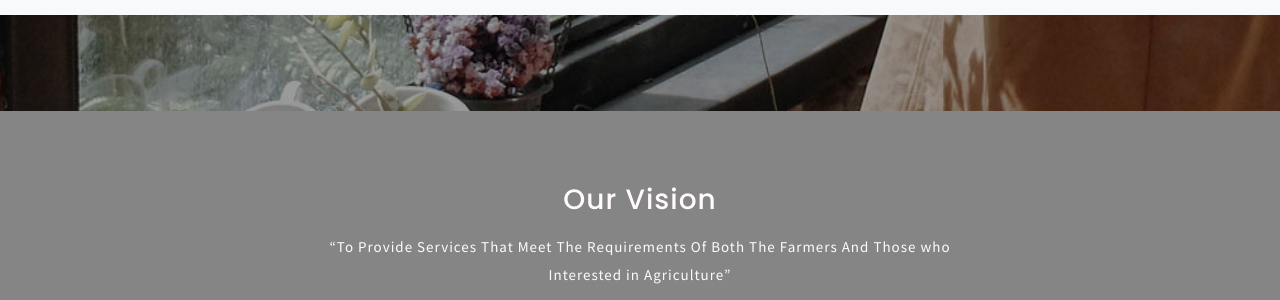
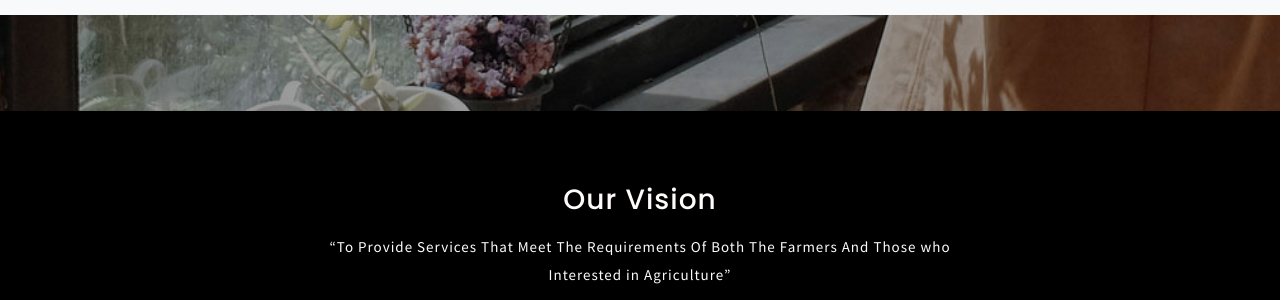
Before and after one commit to infobhan-systems/hadiqatkhadra, a plain HTML site: page index.html in a window 1280 px wide. Shown: the part 6910-7210 px from the top of the page. Drawn offline with nearby package versions, Linux system fonts and the light colour scheme.

Commit message:
Content and style changes

```diff
--- a/css/style.css
+++ b/css/style.css
@@ -1306,7 +1306,7 @@ footer {
 footer::before{
     content: "";
     position: absolute;
-    background: url(../images/footer.jpg) no-repeat bottom;
+    background: #000 ; /*url(../images/footer.jpg) no-repeat bottom; */
     top: 0;
     right: 0;
     bottom: 0;
@@ -1317,7 +1317,7 @@ footer::before{
     -moz-background-size: cover;
     -o-background-size: cover;
     -moz-background-size: cover;
-    filter: contrast(5%);
+    /*filter: contrast(5%); */
 }
 
 
```
